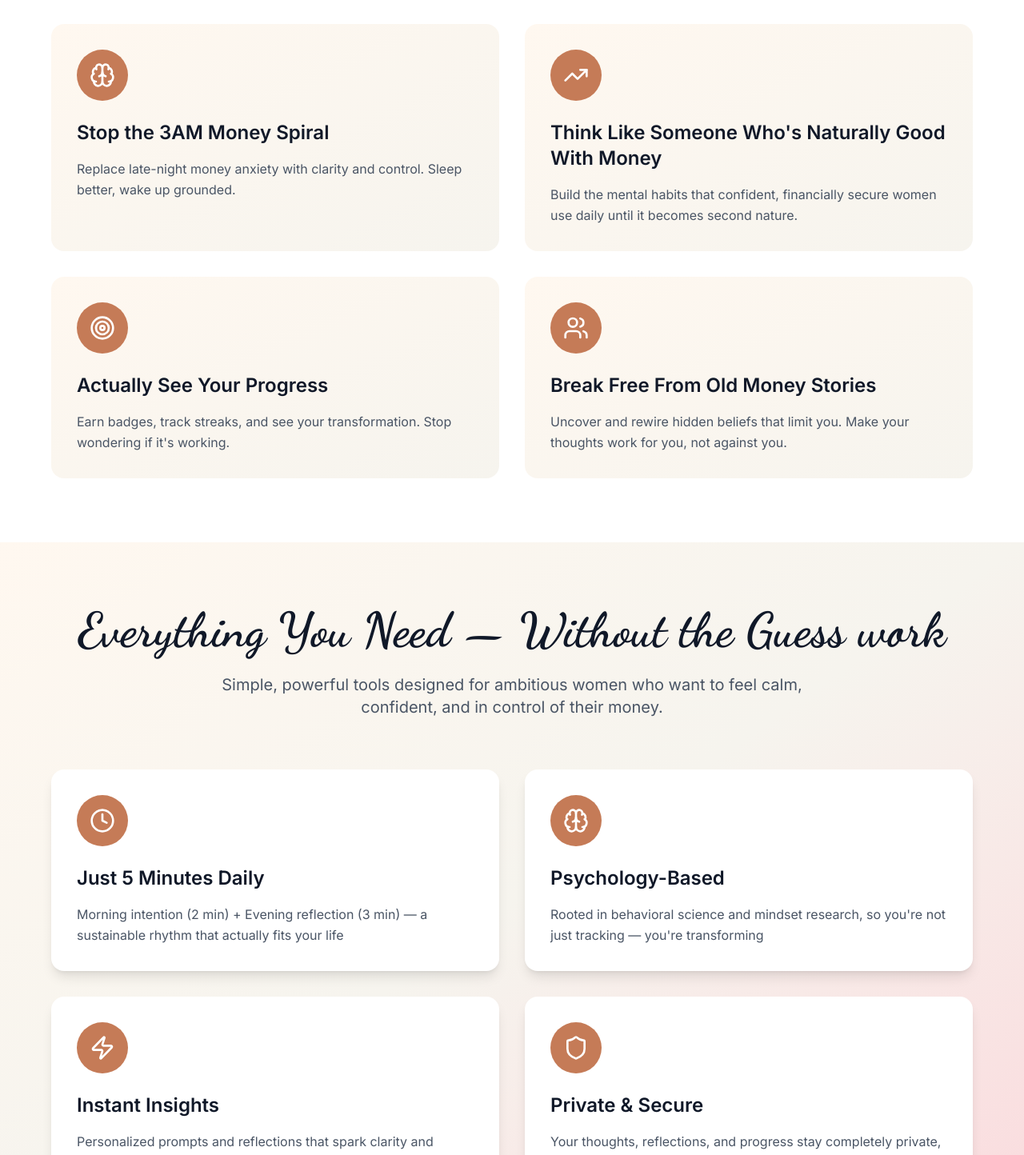
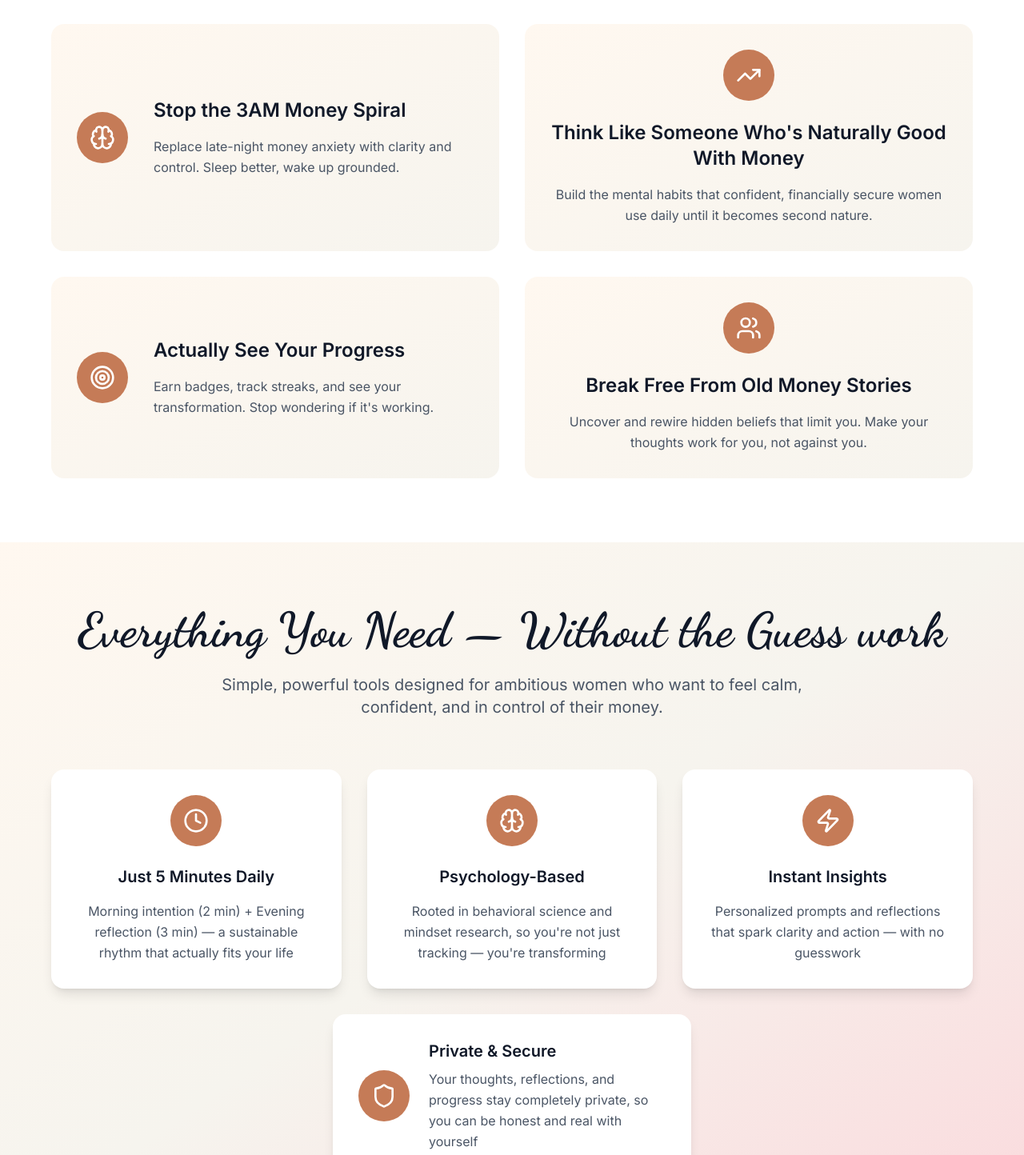
Before and after one commit to carolynjones73-create/mindful-landing, a React (Vite) app: page / in a window 1280 px wide. Shown: the part 3560-5004 px from the top of the page at 80% size. Built offline with nearby package versions, Linux system fonts and the light colour scheme; no server answers.

Commit message:
Updated LandingPage.tsx

```diff
--- a/src/components/landing/LandingPage.tsx
+++ b/src/components/landing/LandingPage.tsx
@@ -339,12 +339,18 @@ export default function LandingPage({ onGetStarted }: LandingPageProps) {
             {benefits.map((benefit, index) => {
               const Icon = benefit.icon;
               return (
-                <div key={index} className="bg-gradient-to-br from-soft-ivory to-pale-moon rounded-2xl p-8">
-                  <div className="w-16 h-16 bg-soft-clay rounded-full flex items-center justify-center mb-6">
+                <div key={index} className={`bg-gradient-to-br from-soft-ivory to-pale-moon rounded-2xl p-8 ${
+                  index % 2 === 0 ? 'md:flex md:items-center md:gap-8' : 'text-center'
+                }`}>
+                  <div className={`w-16 h-16 bg-soft-clay rounded-full flex items-center justify-center mb-6 ${
+                    index % 2 === 0 ? 'md:mb-0 md:flex-shrink-0' : 'mx-auto'
+                  }`}>
                     <Icon className="w-8 h-8 text-white" />
                   </div>
+                  <div className={index % 2 === 0 ? 'md:flex-1' : ''}>
                     <h3 className="text-2xl font-semibold text-gray-900 mb-4">{benefit.title}</h3>
                     <p className="text-gray-600 leading-relaxed">{benefit.description}</p>
+                  </div>
                 </div>
               );
             })}
@@ -364,19 +370,36 @@ export default function LandingPage({ onGetStarted }: LandingPageProps) {
             </p>
           </div>
 
-          <div className="grid md:grid-cols-2 gap-8 max-w-6xl mx-auto">
-            {features.map((feature, index) => {
+          <div className="max-w-6xl mx-auto">
+            <div className="grid md:grid-cols-3 gap-8 mb-8">
+              {features.slice(0, 3).map((feature, index) => {
                 const Icon = feature.icon;
                 return (
-                <div key={index} className="bg-white rounded-2xl p-8 shadow-lg">
-                  <div className="w-16 h-16 bg-soft-clay rounded-full flex items-center justify-center mb-6">
+                  <div key={index} className="bg-white rounded-2xl p-8 shadow-lg text-center">
+                    <div className="w-16 h-16 bg-soft-clay rounded-full flex items-center justify-center mb-6 mx-auto">
                       <Icon className="w-8 h-8 text-white" />
                     </div>
-                  <h3 className="text-2xl font-semibold text-gray-900 mb-4">{feature.title}</h3>
+                    <h3 className="text-xl font-semibold text-gray-900 mb-4">{feature.title}</h3>
                     <p className="text-gray-600 leading-relaxed">{feature.description}</p>
                   </div>
                 );
               })}
+            </div>
+
+            {/* Single feature card for the last item */}
+            <div className="flex justify-center">
+              <div className="bg-white rounded-2xl p-8 shadow-lg max-w-md w-full">
+                <div className="flex items-center gap-6">
+                  <div className="w-16 h-16 bg-soft-clay rounded-full flex items-center justify-center flex-shrink-0">
+                    <Shield className="w-8 h-8 text-white" />
+                  </div>
+                  <div>
+                    <h3 className="text-xl font-semibold text-gray-900 mb-2">{features[3].title}</h3>
+                    <p className="text-gray-600 leading-relaxed">{features[3].description}</p>
+                  </div>
+                </div>
+              </div>
+            </div>
           </div>
         </div>
       </section>
```
Lines whose indentation alone changed are shown as unchanged.
